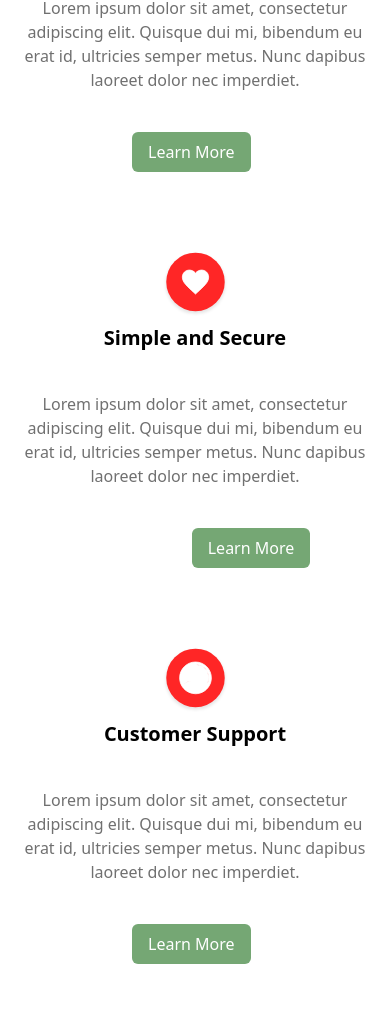
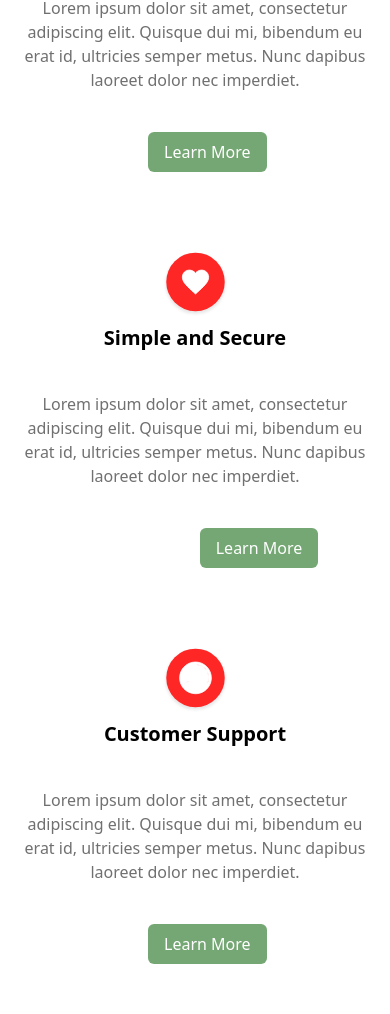
Before and after one commit to a1bx/Limefiber, a React (Create React App) app: page / in a window 390 px wide. Shown: the part 992-2006 px from the top of the page. Built offline with nearby package versions, Linux system fonts and the light colour scheme.

Commit message:
buttons alignment

```diff
--- a/src/components/value.jsx
+++ b/src/components/value.jsx
@@ -35,7 +35,7 @@ const Value = () => {
             laoreet dolor nec imperdiet.
           </p>
           <div className="flex place-items-center">
-          <button className="ml-28 md:ml-20 px-4 py-2 place-self-center rounded-md bg-green hover:bg-green hover:text-white text-white">
+          <button className="ml-32 md:ml-20 px-4 py-2 place-self-center rounded-md bg-green hover:bg-green hover:text-white text-white">
             Learn More
           </button>
           </div>
@@ -64,7 +64,7 @@ const Value = () => {
             laoreet dolor nec imperdiet.
           </p>
           <div className="flex place-self-center">
-          <button className="ml-28 place-self-center md:ml-20 px-4 py-2 rounded-md bg-green hover:bg-green hover:text-white text-white">
+          <button className="ml-32 place-self-center md:ml-20 px-4 py-2 rounded-md bg-green hover:bg-green hover:text-white text-white">
             Learn More
           </button>
           </div>
@@ -92,7 +92,7 @@ const Value = () => {
             mi, bibendum eu erat id, ultricies semper metus. Nunc dapibus
             laoreet dolor nec imperdiet.
           </p>
-          <button className="ml-28 md:ml-20 place-self-center mx-auto px-4 py-2 rounded-md bg-green hover:bg-green hover:text-white text-white">
+          <button className="ml-32 md:ml-20 place-self-center mx-auto px-4 py-2 rounded-md bg-green hover:bg-green hover:text-white text-white">
             Learn More
           </button>
         </div>
```
